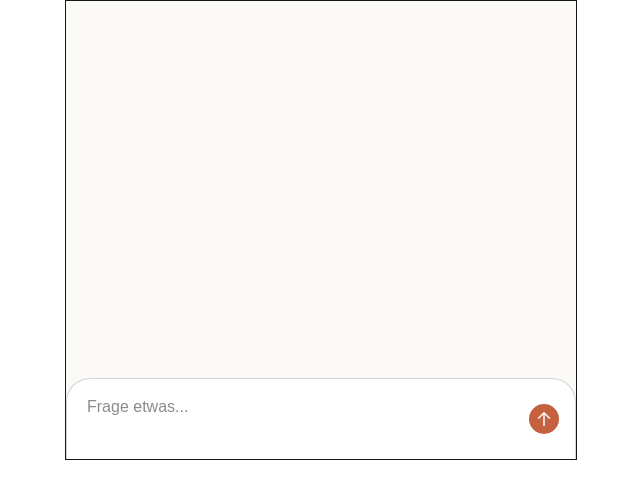
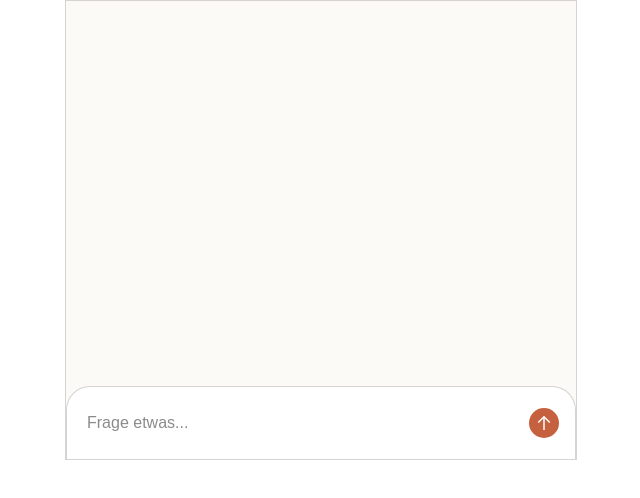
Before and after one commit to schmt5/niculin-ui, a Next.js app: page / in a window 1280 px wide. Shown: the top 498 px of the page, without its empty margins (319-959 px from the left). Built offline with nearby package versions, Linux system fonts and the light colour scheme.

Commit message:
adjust borders

```diff
--- a/src/app/page.tsx
+++ b/src/app/page.tsx
@@ -4,7 +4,6 @@ import { useState, useRef, useCallback, useEffect } from "react";
 import { continueConversation, Message } from "./actions";
 import { MessageItem } from "./ui/MessageItem";
 import { SubmitButton } from "./ui/SubmitButton";
-import { Avatar } from "./ui/Avatar";
 import { LoadingAvatar } from "./ui/LoadingAvatar";
 
 export default function Chat() {
@@ -54,7 +53,7 @@ export default function Chat() {
   }, [conversation]);
 
   return (
-    <div className="w-full h-[460px] max-w-lg mx-auto border relative">
+    <div className="w-full h-[460px] max-w-lg mx-auto relative border border-stone-300">
       <div className="h-full flex flex-col bg-ni-50/75">
         <div className="w-full flex-1 overflow-y-auto">
           {conversation.map((message) => (
@@ -65,7 +64,7 @@ export default function Chat() {
           <div ref={messagesEndRef} />
         </div>
 
-        <div className="items-end w-full bg-white rounded-t-3xl p-2 border border-stone-300 border-b-0">
+        <div className="items-end w-full bg-white px-2 py-4 border border-stone-300 border-b-0 rounded-t-3xl">
           <form className="w-full relative" onSubmit={onSubmit}>
             <textarea
               id="message-input"
@@ -73,7 +72,7 @@ export default function Chat() {
               className="flex w-full pl-3 pr-12 outline-none py-2 read-only:opacity-50 overflow-hidden resize-none rounded-md text-base"
               value={input}
               placeholder="Frage etwas..."
-              rows={2}
+              rows={1}
               onChange={(e) => setInput(e.currentTarget.value)}
               onKeyDown={onKeyDown}
             />
```
